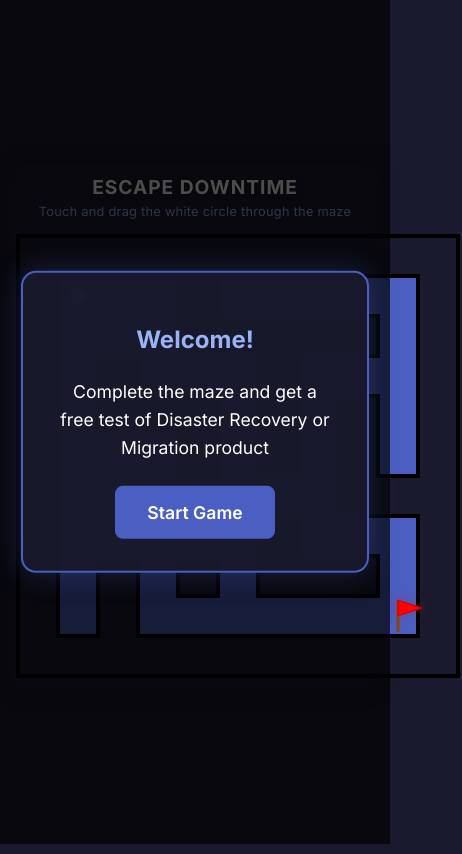
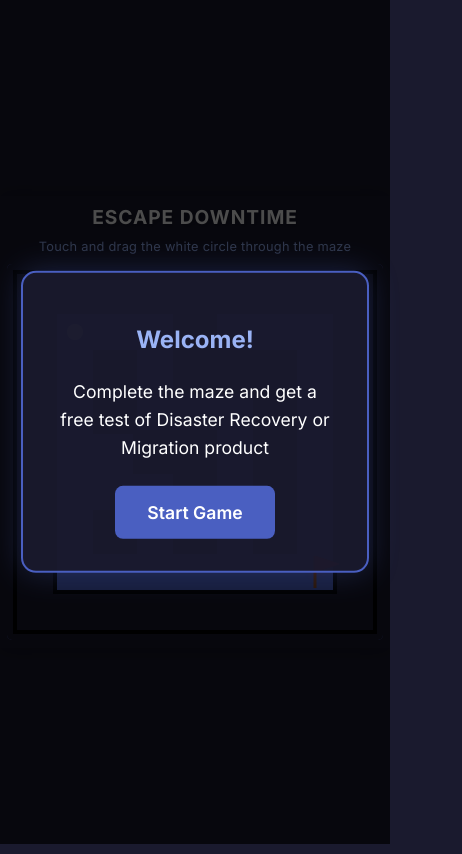
Before and after one commit to aulsea/escape-downtime-maze, a plain HTML site: page index.html in a window 390 px wide. Shown: the whole page, 462 px wide, since content can reach past the window. Drawn offline with Linux system fonts and the light colour scheme.

Commit message:
Add files via upload

```diff
--- a/game.js
+++ b/game.js
@@ -2,7 +2,7 @@ class MazeGame {
     constructor() {
         this.canvas = document.getElementById('mazeCanvas');
         this.ctx = this.canvas.getContext('2d');
-        this.mazeSize = 11;
+        this.mazeSize = 9;
         this.cellSize = 40;
         this.wallThickness = 4;
         this.playerSize = 8;
@@ -73,7 +73,7 @@ class MazeGame {
         const dpr = window.devicePixelRatio || 1;
 
         // Calculate the minimum size needed for the maze
-        const minRequiredSize = (this.mazeSize * this.cellSize) + (this.wallThickness * 2);
+        const minRequiredSize = (this.mazeSize * this.cellSize) + (this.wallThickness * 4);
 
         // Calculate available space
         const containerWidth = container.clientWidth;
@@ -84,13 +84,13 @@ class MazeGame {
         const maxSize = Math.min(
             containerWidth,
             containerHeight,
-            viewportHeight * 0.8  // Reduced from 0.85 to 0.8 for better visibility
+            viewportHeight * 0.7  // Reduced from 0.8 to 0.7 for better visibility
         );
 
         // Set display size (CSS pixels)
         const displaySize = Math.max(
             minRequiredSize,
-            Math.min(maxSize - 40, 500)  // Reduced max size from 600 to 500, increased padding
+            Math.min(maxSize - 20, 400)  // Reduced max size from 500 to 400
         );
 
         // Update container size to match
@@ -109,8 +109,8 @@ class MazeGame {
         this.ctx.scale(dpr, dpr);
 
         // Calculate cell size based on available space
-        const calculatedCellSize = Math.floor((displaySize - this.wallThickness * 2) / this.mazeSize);
-        this.cellSize = Math.min(Math.max(calculatedCellSize, 35), 40); // Keep cell size between 35 and 40
+        const calculatedCellSize = Math.floor((displaySize - this.wallThickness * 4) / this.mazeSize);
+        this.cellSize = Math.min(Math.max(calculatedCellSize, 35), 45); // Adjusted cell size range
 
         // Ensure minimum sizes for visibility
         this.playerSize = Math.max(Math.floor(this.cellSize * 0.2), 8);
@@ -119,8 +119,8 @@ class MazeGame {
         // Calculate maze offset to center it
         const totalMazeSize = this.mazeSize * this.cellSize;
         this.canvasOffset = {
-            x: Math.max((displaySize - totalMazeSize) / 2, this.wallThickness),
-            y: Math.max((displaySize - totalMazeSize) / 2, this.wallThickness)
+            x: Math.max((displaySize - totalMazeSize) / 2, this.wallThickness * 2),
+            y: Math.max((displaySize - totalMazeSize) / 2, this.wallThickness * 2)
         };
 
         // Update positions
@@ -501,7 +501,7 @@ class MazeGame {
 
         // Reset to level 1
         this.currentLevel = 1;
-        this.mazeSize = 11;  // Keep consistent with constructor
+        this.mazeSize = 9;  // Keep consistent with constructor
         this.moveSpeed = 0.15;
 
         // Reset game state
--- a/index.html
+++ b/index.html
@@ -18,18 +18,19 @@
             background-color: #1a1a2e;
             font-family: 'Inter', system-ui, -apple-system, BlinkMacSystemFont, 'Segoe UI', sans-serif;
             touch-action: none;
+            overflow: hidden;
         }
 
         .game-container {
             background-color: #1a1a2e;
-            padding: 1rem;
+            padding: 0.5rem;
             border-radius: 20px;
             box-shadow: 0 0 20px rgba(0, 0, 0, 0.3);
             text-align: center;
             color: white;
             width: 95%;
-            max-width: 800px;
-            margin: 10px auto;
+            max-width: 450px;
+            margin: 5px auto;
             box-sizing: border-box;
         }
 
@@ -52,13 +53,13 @@
 
         #maze-container {
             background-color: #4a5fc1;
-            padding: 10px;
+            padding: 5px;
             border-radius: 10px;
-            margin: 10px auto;
+            margin: 5px auto;
             position: relative;
             aspect-ratio: 1;
             width: 100%;
-            max-width: 600px;
+            max-width: 400px;
             box-sizing: border-box;
             display: flex;
             align-items: center;
@@ -201,49 +202,57 @@
 
         @media (max-width: 768px) {
             body {
-                padding: 5px;
+                padding: 0;
+                height: 100vh;
+                height: -webkit-fill-available;
             }
 
             .game-container {
-                padding: 0.5rem;
-                margin: 5px auto;
-                width: 98%;
-            }
-
-            #maze-container {
-                padding: 5px;
-                margin: 5px auto;
-                width: 98vmin;
-                height: 98vmin;
-                max-width: none;
-            }
-
-            h1 {
-                font-size: 1.5em;
-                margin: 0.3em 0;
-            }
-
-            .subtitle {
-                font-size: 0.9em;
-                margin-bottom: 1em;
-            }
-        }
-
-        @media (max-width: 480px) {
-            .game-container {
                 padding: 0.3rem;
+                margin: 0 auto;
+                width: 100%;
+                height: 100%;
+                display: flex;
+                flex-direction: column;
+                justify-content: center;
+                border-radius: 0;
             }
 
             h1 {
                 font-size: 1.2em;
+                margin: 0.2em 0;
             }
 
             .subtitle {
                 font-size: 0.8em;
+                margin: 0.5em 0;
             }
 
             #maze-container {
                 padding: 3px;
+                margin: 3px auto;
+                width: 95vmin;
+                height: 95vmin;
+                max-width: none;
+                flex-grow: 0;
+                flex-shrink: 0;
+            }
+        }
+
+        @media (max-height: 600px) {
+            h1 {
+                font-size: 1em;
+                margin: 0.1em 0;
+            }
+
+            .subtitle {
+                font-size: 0.7em;
+                margin: 0.3em 0;
+            }
+
+            #maze-container {
+                padding: 2px;
+                margin: 2px auto;
             }
         }
     </style>
@@ -255,7 +264,7 @@
         <div id="maze-container">
             <canvas id="mazeCanvas"></canvas>
         </div>
-            </div>
+    </div>
     <div class="modal-overlay" id="modalOverlay"></div>
     <div class="success-modal" id="successModal">
         <h2>Congratulations!</h2>
@@ -263,7 +272,7 @@
         <p>Your promo code:</p>
         <div class="promo-code">mobitmigrate</div>
         <div class="countdown" id="countdown"></div>
-        </div>
+    </div>
     <div class="welcome-modal" id="welcomeModal">
         <h2>Welcome!</h2>
         <p>Complete the maze and get a free test of Disaster Recovery or Migration product</p>
```
